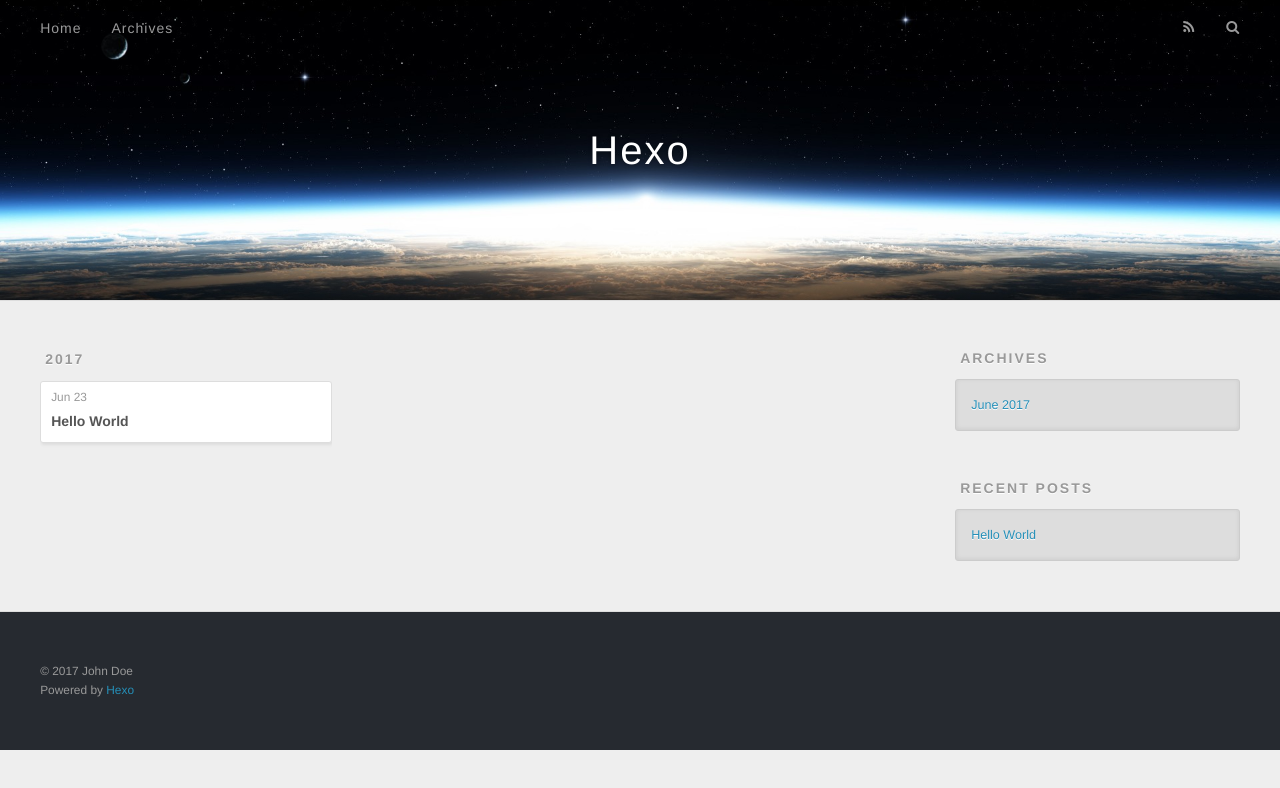
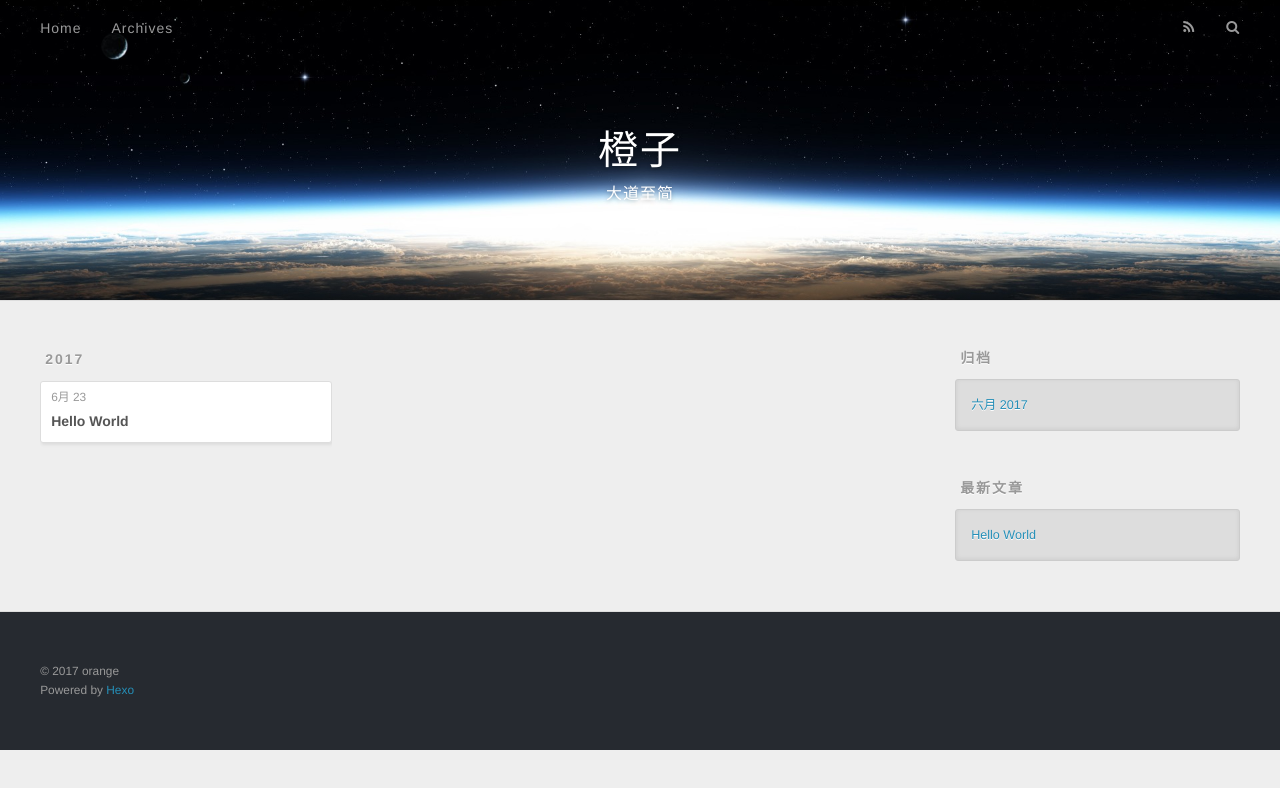
Before and after one commit to zhangcheng170245/zhangcheng170245.github.io, a plain HTML site: page archives/index.html in a window 1280 px wide. Drawn offline with nearby package versions, Linux system fonts and the light colour scheme.

Commit message:
Site updated: 2017-06-23 11:10:11

```diff
--- a/archives/index.html
+++ b/archives/index.html
@@ -3,16 +3,16 @@
 <head>
   <meta charset="utf-8">
 
-  <title>Archives | Hexo</title>
+  <title>归档 | 橙子</title>
   <meta name="viewport" content="width=device-width, initial-scale=1, maximum-scale=1">
   <meta property="og:type" content="website">
-<meta property="og:title" content="Hexo">
+<meta property="og:title" content="橙子">
 <meta property="og:url" content="http://yoursite.com/archives/index.html">
-<meta property="og:site_name" content="Hexo">
+<meta property="og:site_name" content="橙子">
 <meta name="twitter:card" content="summary">
-<meta name="twitter:title" content="Hexo">
+<meta name="twitter:title" content="橙子">
 
-    <link rel="alternate" href="/atom.xml" title="Hexo" type="application/atom+xml">
+    <link rel="alternate" href="/atom.xml" title="橙子" type="application/atom+xml">
 
 
     <link rel="icon" href="/favicon.png">
@@ -33,8 +33,12 @@
   <div id="header-outer" class="outer">
     <div id="header-title" class="inner">
       <h1 id="logo-wrap">
-        <a href="/" id="logo">Hexo</a>
+        <a href="/" id="logo">橙子</a>
       </h1>
+
+        <h2 id="subtitle-wrap">
+          <a href="/" id="subtitle">大道至简</a>
+        </h2>
 
     </div>
     <div id="header-inner" class="inner">
@@ -50,7 +54,7 @@
 
           <a id="nav-rss-link" class="nav-icon" href="/atom.xml" title="RSS Feed"></a>
 
-        <a id="nav-search-btn" class="nav-icon" title="Search"></a>
+        <a id="nav-search-btn" class="nav-icon" title="搜索"></a>
       </nav>
       <div id="search-form-wrap">
         <form action="//google.com/search" method="get" accept-charset="UTF-8" class="search-form"><input type="search" name="q" class="search-form-input" placeholder="Search"><button type="submit" class="search-form-submit">&#xF002;</button><input type="hidden" name="sitesearch" value="http://yoursite.com"></form>
@@ -76,7 +80,7 @@
   <div class="archive-article-inner">
     <header class="archive-article-header">
       <a href="/2017/06/23/hello-world/" class="archive-article-date">
-  <time datetime="2017-06-22T16:23:57.399Z" itemprop="datePublished">Jun 23</time>
+  <time datetime="2017-06-22T16:23:57.399Z" itemprop="datePublished">6月 23</time>
 </a>
 
 
@@ -107,9 +111,9 @@
 
 
   <div class="widget-wrap">
-    <h3 class="widget-title">Archives</h3>
+    <h3 class="widget-title">归档</h3>
     <div class="widget">
-      <ul class="archive-list"><li class="archive-list-item"><a class="archive-list-link" href="/archives/2017/06/">June 2017</a></li></ul>
+      <ul class="archive-list"><li class="archive-list-item"><a class="archive-list-link" href="/archives/2017/06/">六月 2017</a></li></ul>
     </div>
   </div>
 
@@ -117,7 +121,7 @@
 
 
   <div class="widget-wrap">
-    <h3 class="widget-title">Recent Posts</h3>
+    <h3 class="widget-title">最新文章</h3>
     <div class="widget">
       <ul>
 
@@ -137,7 +141,7 @@
 
   <div class="outer">
     <div id="footer-info" class="inner">
-      &copy; 2017 John Doe<br>
+      &copy; 2017 orange<br>
       Powered by <a href="http://hexo.io/" target="_blank">Hexo</a>
     </div>
   </div>
```
Also changed, not shown: 2017/06/23/hello-world/index.html (+14 -10 lines), archives/2017/06/index.html (+16 -12 lines), archives/2017/index.html (+16 -12 lines), index.html (+16 -12 lines), favicon.ico (added).
